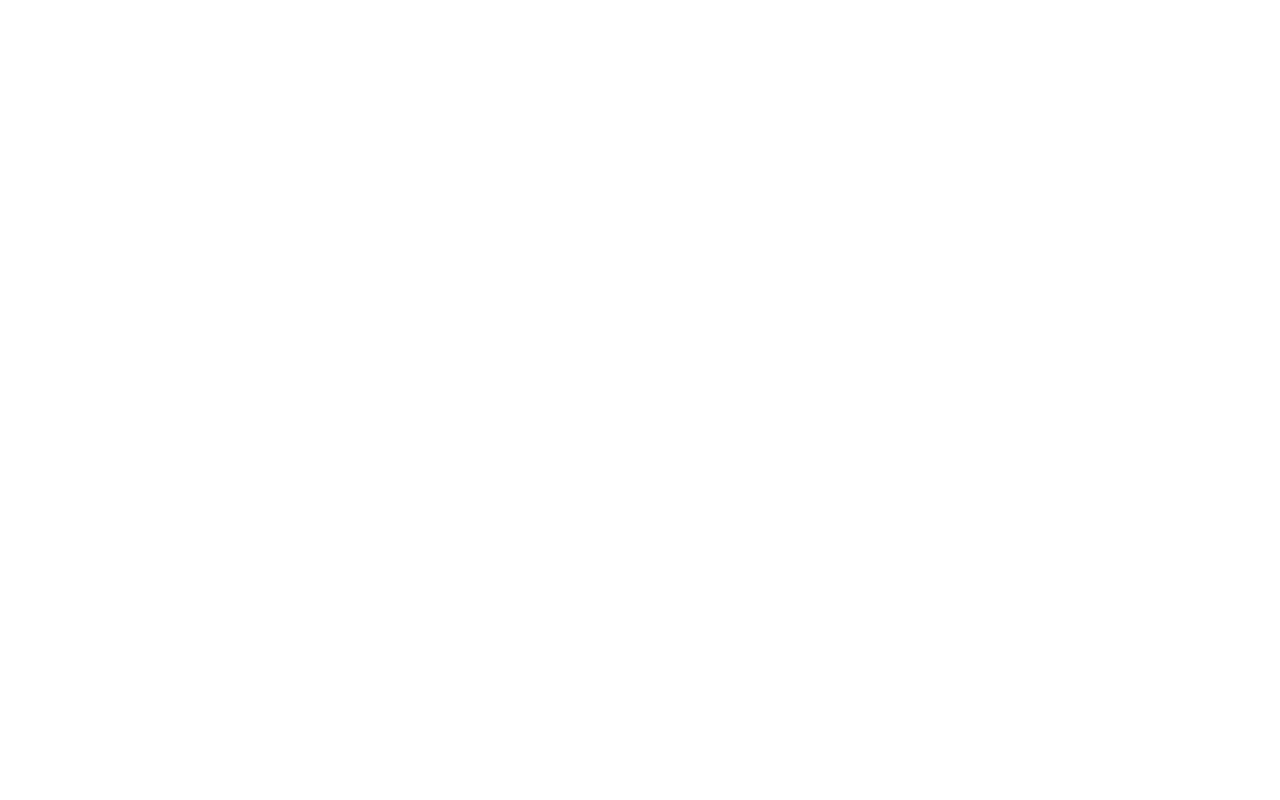
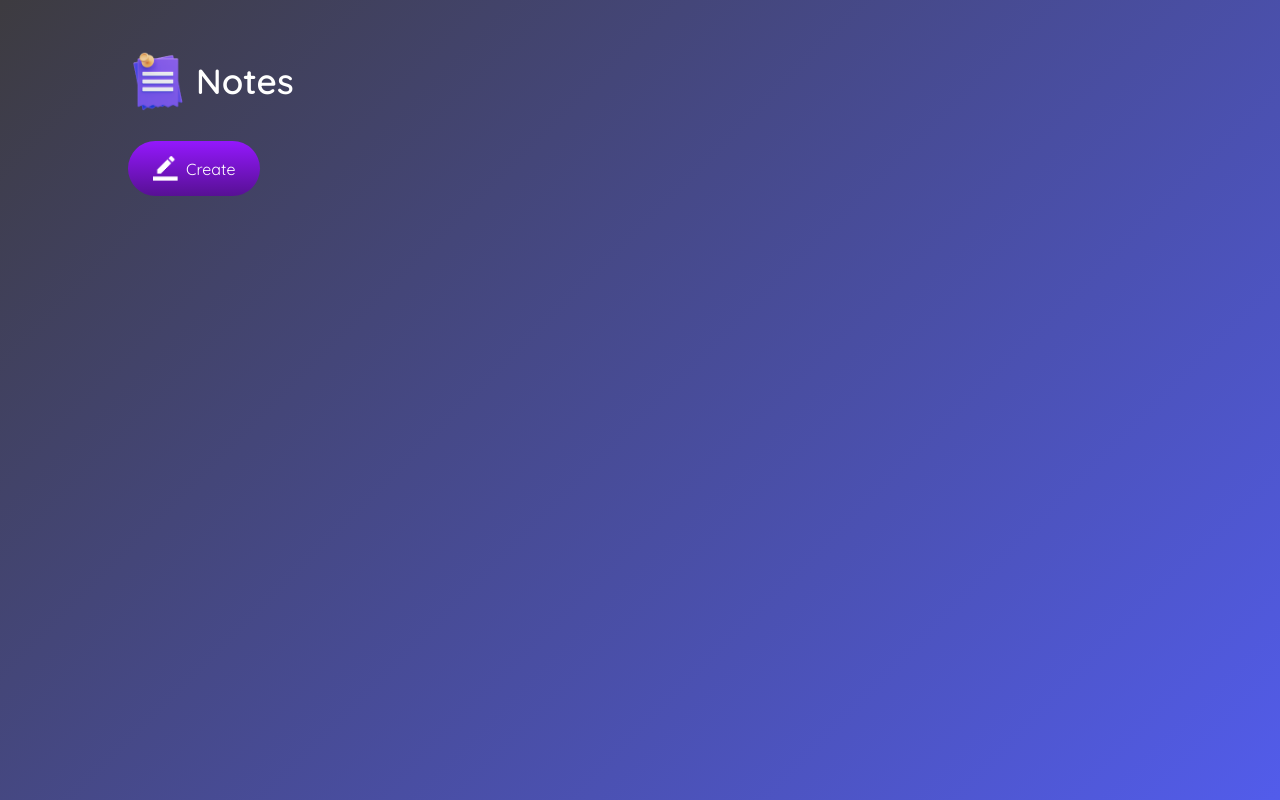
Before and after one commit to priyojitsingha-2001/Notes-website, a plain HTML site: page index.html in a window 1280 px wide. Drawn offline with Linux system fonts and the light colour scheme.

Commit message:
style: design of the app complete

```diff
--- a/index.html
+++ b/index.html
@@ -9,7 +9,12 @@
 </head>
 
 <body>
+    <div class="container">
+        <h1><img src="images/images/notes.png" alt=""> Notes</h1>
+        <button id=""><img src="images/images/edit.png" alt="">Create</button>
+        <div class="notes-container">
 
+        </div>
 </body>
 
 </html>
--- a/style.css
+++ b/style.css
@@ -6,3 +6,64 @@
     box-sizing: border-box;
     font-family: 'Quicksand', sans-serif;
 }
+
+.container {
+    width: 100%;
+    min-height: 100vh;
+    background: linear-gradient(135deg, #3D3B40, #525CEB);
+    color: #fff;
+    padding-top: 4%;
+    padding-left: 10%;
+}
+
+.container h1 {
+    display: flex;
+    align-items: center;
+    font-size: 35px;
+    font-weight: 600;
+}
+
+.container h1 img {
+    width: 60px;
+    margin-right: 8px;
+}
+
+.container button img {
+    width: 25px;
+    margin-right: 8px;
+}
+
+.container button {
+    display: flex;
+    align-items: center;
+    background: linear-gradient(#9418fd, #571094);
+    color: #fff;
+    font-size: 16px;
+    outline: 0;
+    border: 0;
+    border-radius: 40px;
+    padding: 15px 25px;
+    margin: 30px 0 20px;
+    cursor: pointer;
+}
+
+.input-box {
+    position: relative;
+    width: 100%;
+    max-width: 500px;
+    min-height: 150px;
+    background: #fff;
+    color: #333;
+    padding: 20px;
+    margin: 20px 0;
+    outline: none;
+    border-radius: 5px;
+}
+
+.input-box img {
+    width: 25px;
+    position: absolute;
+    bottom: 15px;
+    right: 15px;
+    cursor: pointer;
+}
```
